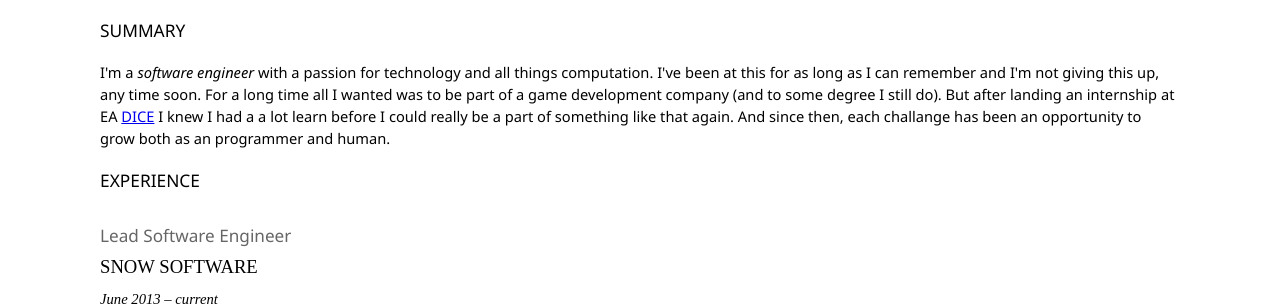
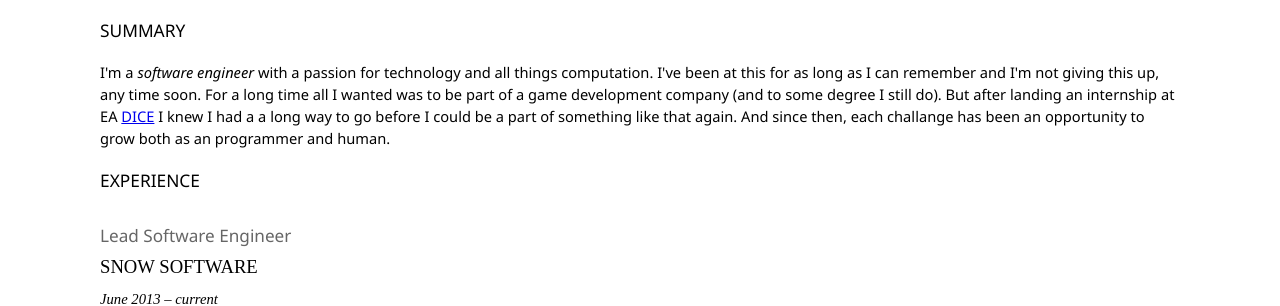
Before and after one commit to leidegre/leidegre.github.com, a Jekyll site: the page resume.html, which Jekyll copies as it is, in a window 1280 px wide and 900 px high. Shown: the part 243-549 px from the top of the window. Built offline with Jekyll 4.4.1, drawn with Linux system fonts in a browser that asks for light colours.

Commit message:
Update resume.html

```diff
--- a/resume.html
+++ b/resume.html
@@ -97,7 +97,7 @@
         <h2>Summary</h2>
 
         <p>
-            I'm a <em>software engineer</em> with a passion for technology and all things computation. I've been at this for as long as I can remember and I'm not giving this up, any time soon. For a long time all I wanted was to be part of a game development company (and to some degree I still do). But after landing an internship at EA <a href="http://dice.se/" target="_blank" title="DICE">DICE</a> I knew I had a a lot learn before I could really be a part of something like that again. And since then, each challange has been an opportunity to grow both as an programmer and human.
+            I'm a <em>software engineer</em> with a passion for technology and all things computation. I've been at this for as long as I can remember and I'm not giving this up, any time soon. For a long time all I wanted was to be part of a game development company (and to some degree I still do). But after landing an internship at EA <a href="http://dice.se/" target="_blank" title="DICE">DICE</a> I knew I had a a long way to go before I could be a part of something like that again. And since then, each challange has been an opportunity to grow both as an programmer and human.
         </p>
 
     </section>
```
